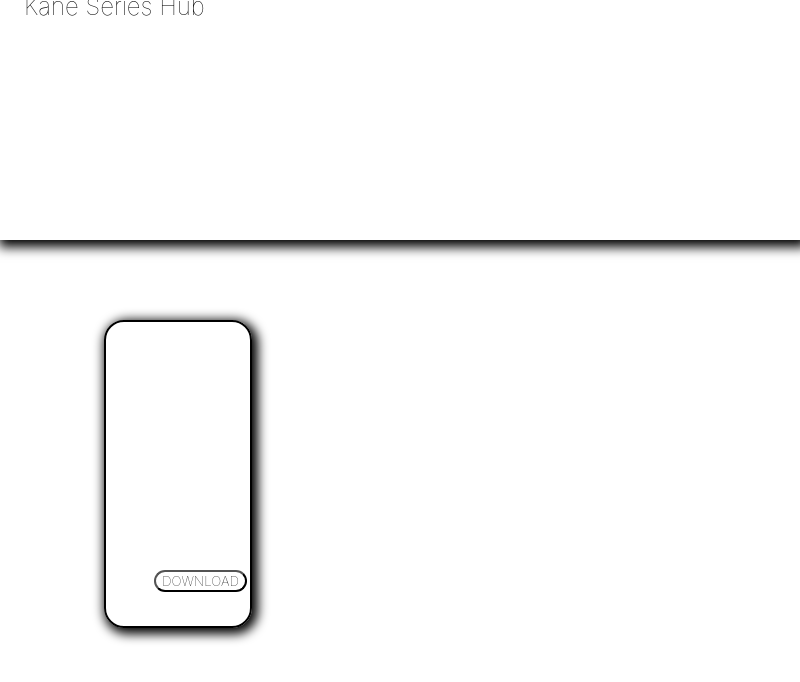
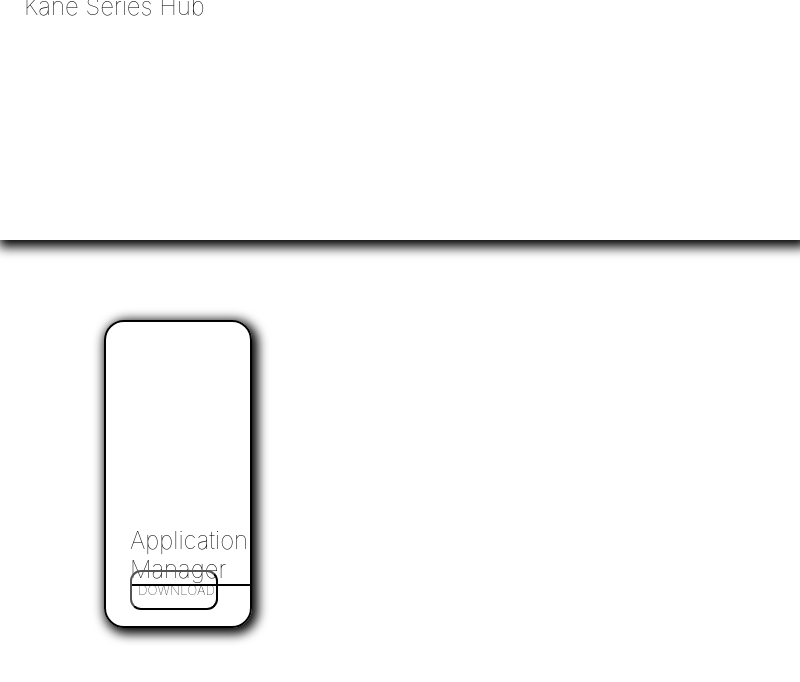
Before and after one commit to Kane-Series-Studio/KSS-hub, an Electron app: page src/index.html in a window 800 px wide. Drawn offline with Linux system fonts and the light colour scheme.

Commit message:
app download frame

```diff
--- a/src/index.css
+++ b/src/index.css
@@ -3,6 +3,7 @@ body {
   margin: auto;
   max-width: 38rem;
   padding: 2rem;
+  user-select: none;
 }
 #nav-bar{
   position: absolute;
@@ -39,7 +40,23 @@ body {
   text-transform: uppercase;
   outline: none;
   position: relative;
-  left: 6vw;
+  left: 3vw;
   top: 31vh;
   background-color: transparent;
+  width: 11vw;
+  height: 5vh;
 }
+
+#apptitle-app-manager{
+  position: absolute;
+  top: 23vh;
+  left: 3vw;
+  font-weight: lighter;
+  border-bottom: 2px solid black;
+}
+
+#free-stamp{
+  z-index: 3;
+  visibility: none;
+  width: 3vw;
+}
--- a/src/index.html
+++ b/src/index.html
@@ -14,7 +14,9 @@
 
     <div id="app-container">
       <div id="application-manager">
+          <h2 id="apptitle-app-manager">Application Manager</h2>
           <button id="download-app-manager">Download</button>
+         <!--<img src="./img/free.png" id="free-stamp">-->
       </div>
     </div>
   </body>
```
Also changed, not shown: src/img/free.png (added).
